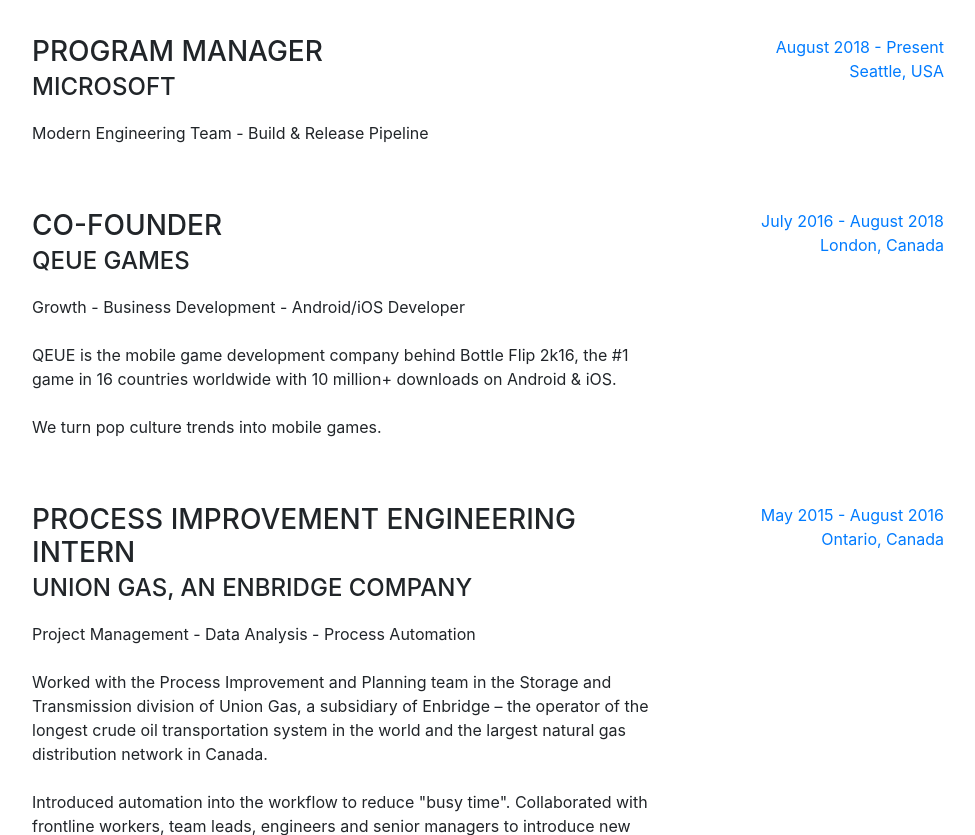
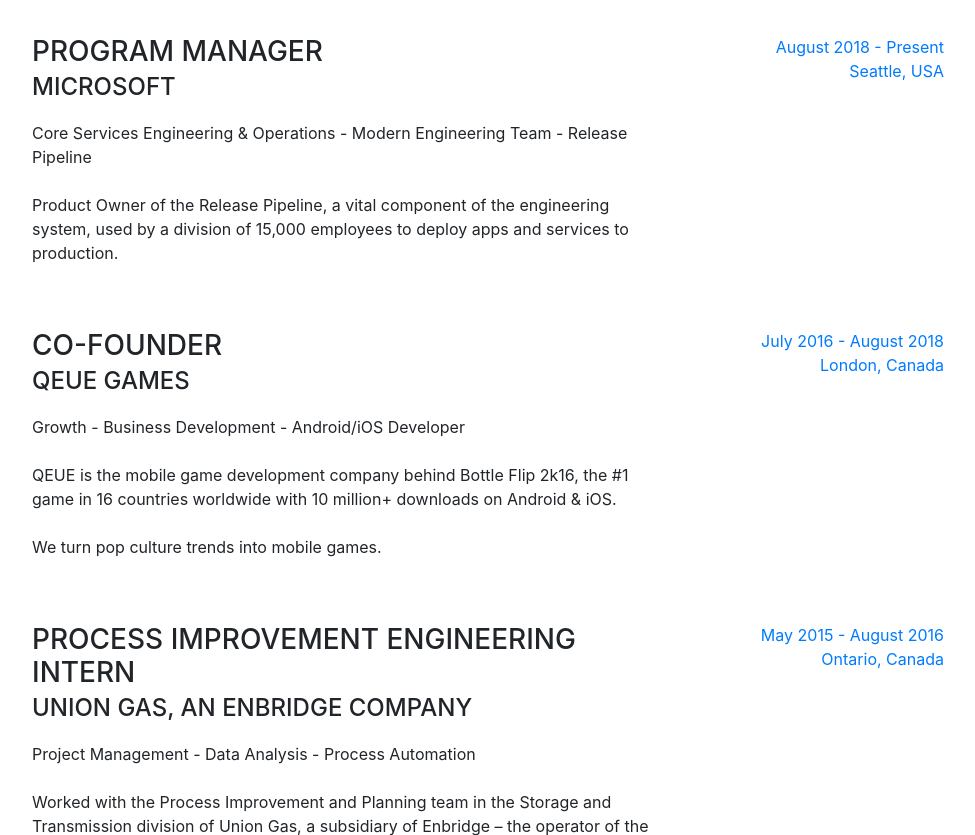
Before and after one commit to justinonthelam/justinlam-io-resume-bootstrap, a website with bundled scripts: page public/index.html in a window 1280 px wide. Shown: the part 900-1735 px from the top of the page, without its empty margins (288-1263 px from the left). Built offline with nearby package versions, Linux system fonts and the light colour scheme; a web font is replaced by a local one.

Commit message:
updated microsoft job desc

```diff
--- a/public/index.html
+++ b/public/index.html
@@ -98,7 +98,8 @@
             <div class="resume-content mr-auto">
               <h3 class="mb-0">Program Manager</h3>
               <div class="subheading mb-3">Microsoft</div>
-              <p>Modern Engineering Team - Build & Release Pipeline</p>
+              <p>Core Services Engineering & Operations - Modern Engineering Team - Release Pipeline<br><br>
+                Product Owner of the Release Pipeline, a vital component of the engineering system, used by a division of 15,000 employees to deploy apps and services to production.</p>
             </div>
             <div class="resume-date text-md-right">
               <span class="text-primary">August 2018 - Present<br>Seattle, USA</span>
```
